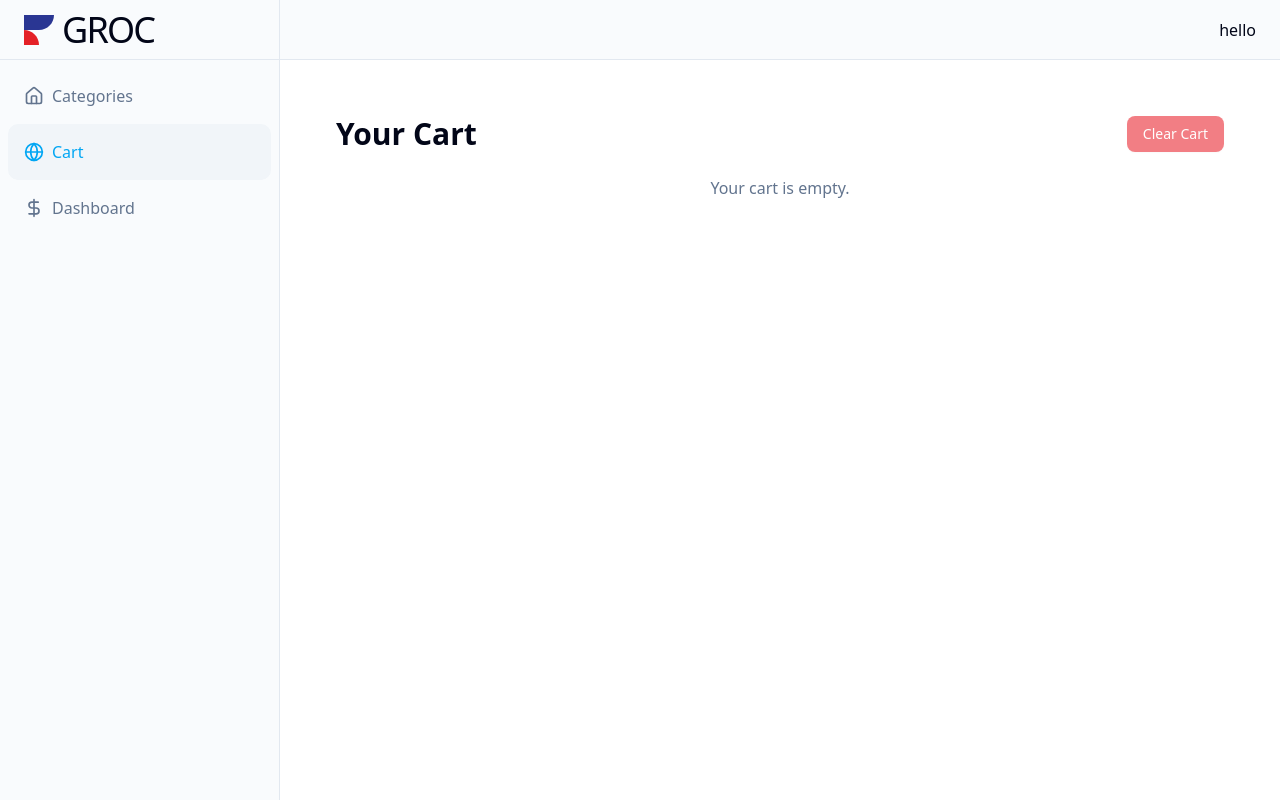
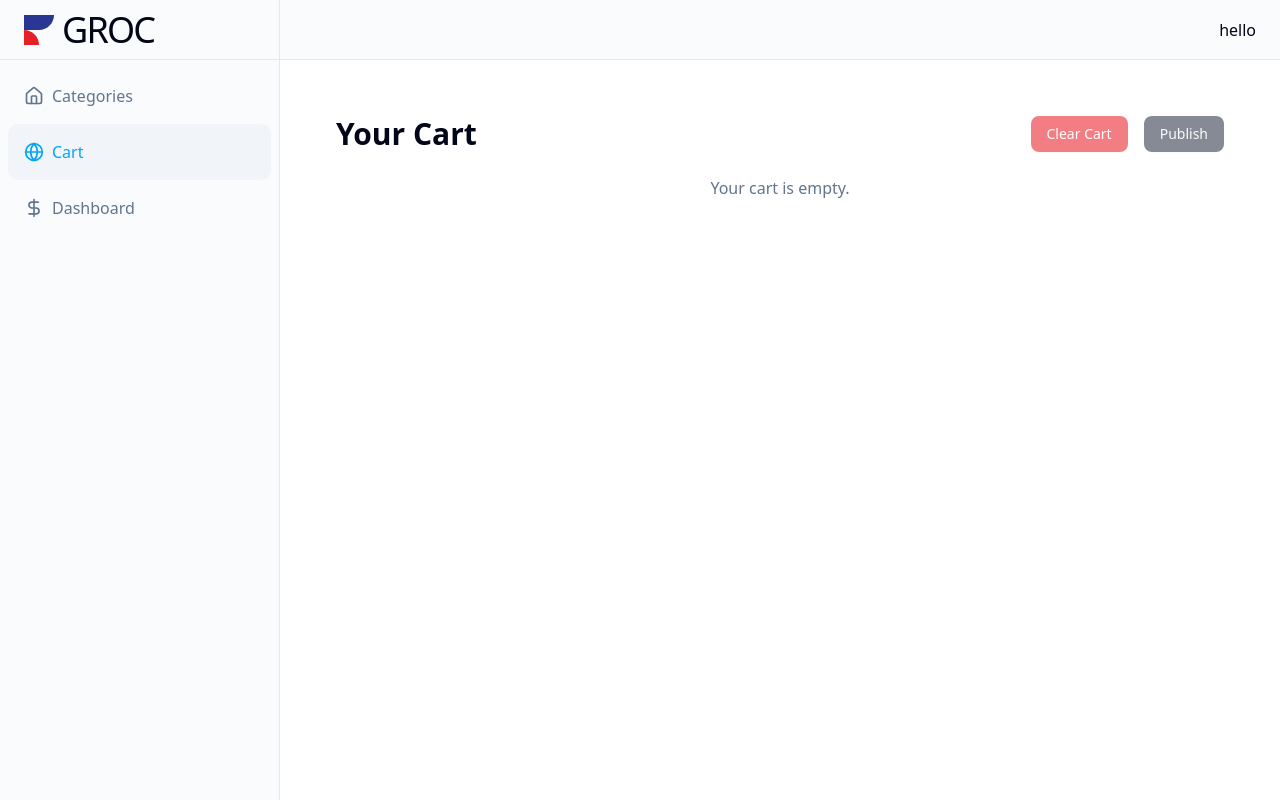
Before and after one commit to primalkarma/groc, a Next.js app: page /cart in a window 1280 px wide. Built offline with nearby package versions, Linux system fonts and the light colour scheme.

Commit message:
implemented publish order

```diff
--- /dev/null
+++ b/actions/order.actions.ts
@@ -0,0 +1,29 @@
+'use server';
+
+import { prisma } from '@/lib/prisma';
+import { CartItem } from '@/types/cart'; // Import your CartItem type
+
+// Define the publishOrder function
+export async function publishOrder(cartItems: CartItem[]) {
+  try {
+    // Start a transaction to ensure atomicity
+    const order = await prisma.orders.create({
+      data: {
+        order_date: new Date(),
+        status: true, // Set the initial status (e.g., true for "active")
+        order_items: {
+          create: cartItems.map((item) => ({
+            product_id: item.product_id,
+            quantity: item.quantity,
+          })),
+        },
+      },
+    });
+
+    // Return the created order ID for confirmation or further use
+    return { success: true, orderId: order.order_id };
+  } catch (error) {
+    console.error('Error creating order:', error);
+    throw new Error('Failed to publish order');
+  }
+}
--- /dev/null
+++ b/app/(content)/cart/components/PublishButton.tsx
@@ -0,0 +1,48 @@
+"use client";
+
+import { useState } from "react";
+import { Button } from "@/components/ui/button";
+import { useCartStore } from "@/store/cartStore";
+import { Loader2 } from "lucide-react"; // Import the loader icon
+import { publishOrder } from "@/actions/order.actions";
+
+export default function PublishButton() {
+  const [loading, setLoading] = useState(false); // State for loading spinner
+  const cart = useCartStore((state) => state.cart); // Get the current cart items
+  const clearCart = useCartStore((state) => state.clearCart); // Get the clearCart function
+
+  // Handle button click
+  const handlePublish = async () => {
+    setLoading(true); // Start loading
+
+    try {
+      // Call the publishOrder server action
+      const result = await publishOrder(cart);
+
+      if (result.success) {
+        alert(`Order published successfully! Order ID: ${result.orderId}`);
+        clearCart(); // Clear the cart after publishing
+      } else {
+        alert("Failed to publish order.");
+      }
+    } catch (error) {
+      console.error(error);
+      alert("An error occurred while publishing the order.");
+    } finally {
+      setLoading(false); // Stop loading
+    }
+  };
+
+  return (
+    <Button
+      onClick={handlePublish}
+      disabled={cart.length === 0 || loading} // Disable if cart is empty or loading
+    >
+      {loading ? (
+        <Loader2 className="mr-2 h-4 w-4 animate-spin" />
+      ) : (
+        "Publish"
+      )}
+    </Button>
+  );
+}
--- a/app/(content)/cart/page.tsx
+++ b/app/(content)/cart/page.tsx
@@ -1,7 +1,14 @@
 "use client";
-import { Card, CardHeader, CardTitle, CardDescription, CardFooter } from "@/components/ui/card";
+import {
+  Card,
+  CardHeader,
+  CardTitle,
+  CardDescription,
+  CardFooter,
+} from "@/components/ui/card";
 import { Button } from "@/components/ui/button";
 import { useCartStore } from "@/store/cartStore";
+import PublishButton from "./components/PublishButton";
 
 export default function CartPage() {
   const cart = useCartStore((state) => state.cart);
@@ -28,6 +35,7 @@ export default function CartPage() {
         <h1 className="text-3xl font-bold">Your Cart</h1>
 
         {/* Clear Cart Button */}
+        <div className="flex gap-4">
           <Button
             variant="destructive"
             onClick={clearCart} // Call the clearCart function
@@ -35,6 +43,9 @@ export default function CartPage() {
           >
             Clear Cart
           </Button>
+          {/* Publish Button */}
+          <PublishButton />
+        </div>
       </div>
 
       {/* Cart Content */}
@@ -46,7 +57,9 @@ export default function CartPage() {
           {Object.entries(groupedCart).map(([subcatName, items]) => (
             <div key={subcatName} className="space-y-4">
               {/* Subcategory Heading */}
-              <h2 className="text-xl font-semibold text-primary">{subcatName}</h2>
+              <h2 className="text-xl font-semibold text-primary">
+                {subcatName}
+              </h2>
 
               {/* Products in the Subcategory */}
               {items.map((item) => (
--- a/next.config.ts
+++ b/next.config.ts
@@ -1,9 +1,10 @@
+// next.config.js
 import type { NextConfig } from "next";
 
 const nextConfig: NextConfig = {
   /* config options here */
-  images: { // Add the images section
-    remotePatterns: [ // Add remotePatterns
+  images: {
+    remotePatterns: [
       {
         protocol: 'https',
         hostname: 'ik.imagekit.io',
@@ -12,6 +13,14 @@ const nextConfig: NextConfig = {
       },
     ],
   },
+  experimental: {
+    serverActions: {
+      allowedOrigins: [
+        'localhost:3000',
+        'https://fuzzy-chainsaw-qjrv6jwwv7wfg65-3000.app.github.dev',
+      ],
+    },
+  },
 };
 
 export default nextConfig;
```
Lines whose indentation alone changed are shown as unchanged.
